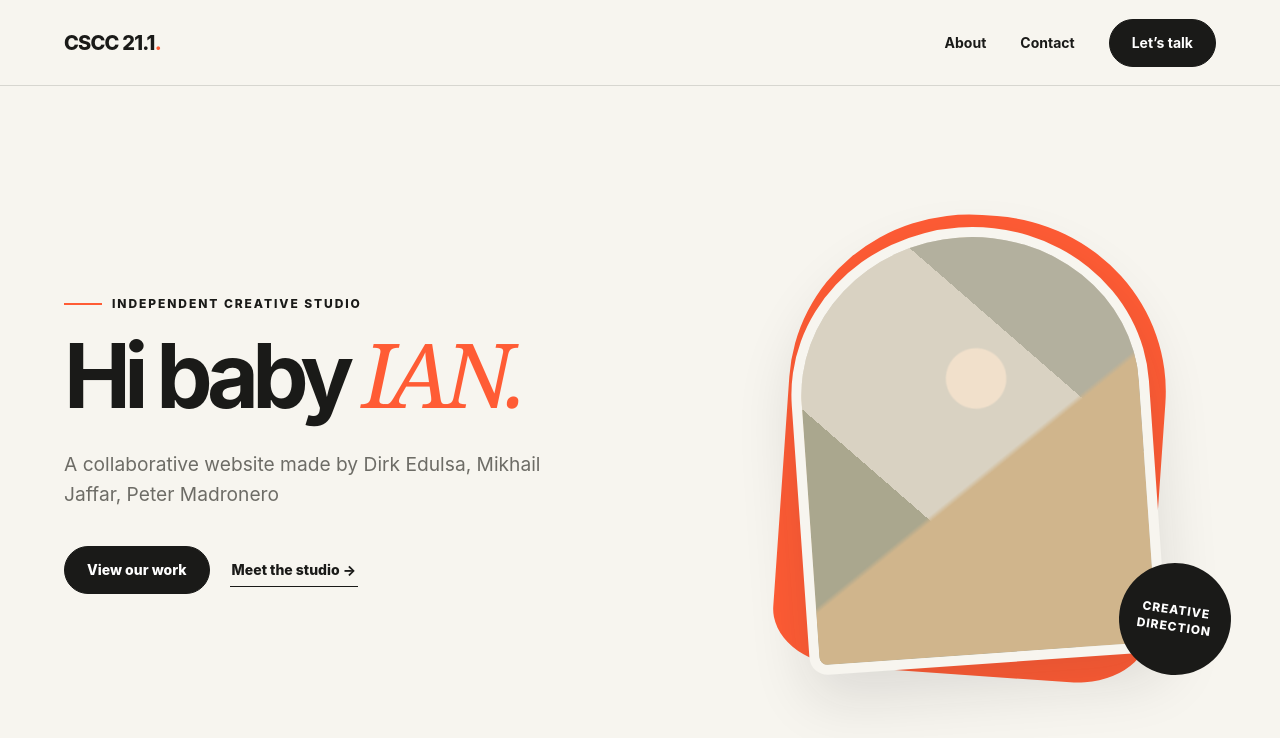
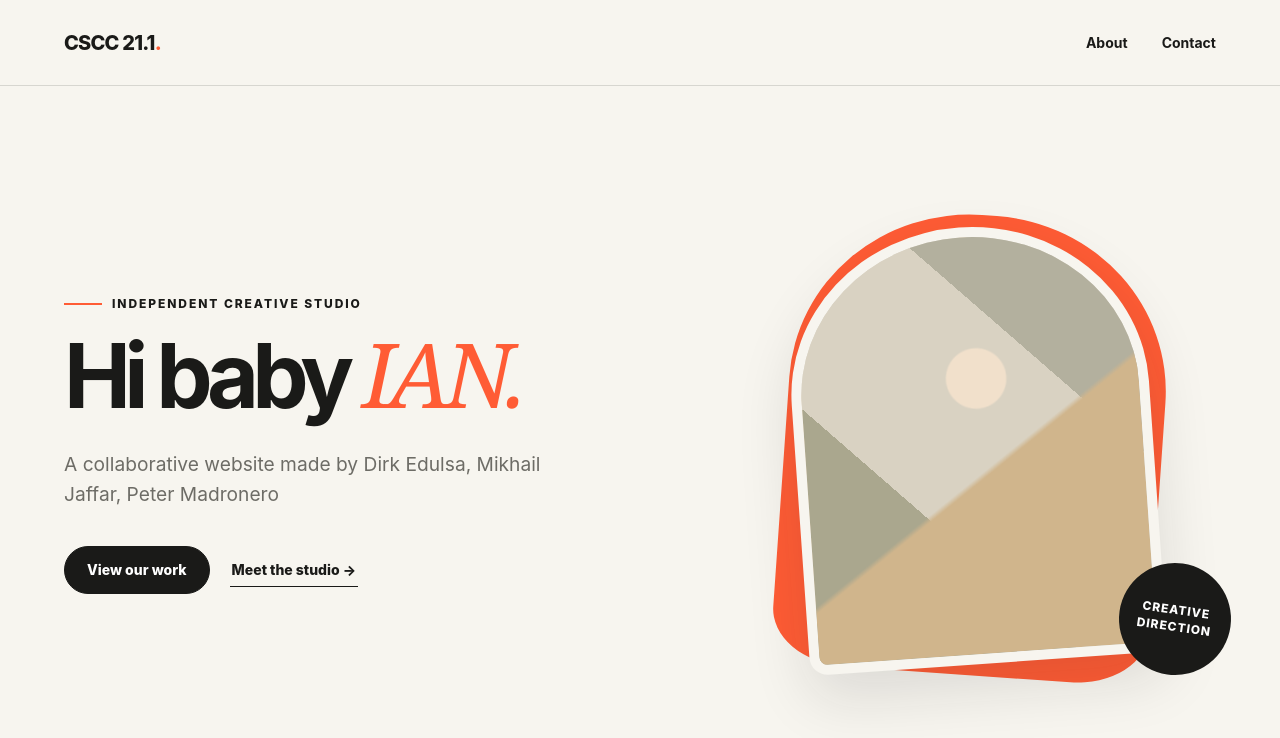
Before and after one commit to Kailuwu/collaborative-website, a plain HTML site: page index.html in a window 1280 px wide. Drawn offline with Linux system fonts and the light colour scheme.

Commit message:
roeaiuhgsa

```diff
--- a/index.html
+++ b/index.html
@@ -15,9 +15,6 @@
     <div class="nav-links">
       <a href="about.html">About</a>
       <a href="contact.html">Contact</a>
-      <!-- Changed from mailto: to contact.html, so on phones (where the text
-           links above are hidden) visitors can still reach the contact page -->
-      <a href="contact.html" class="button">Let’s talk</a>
     </div>
   </nav>
 
```
